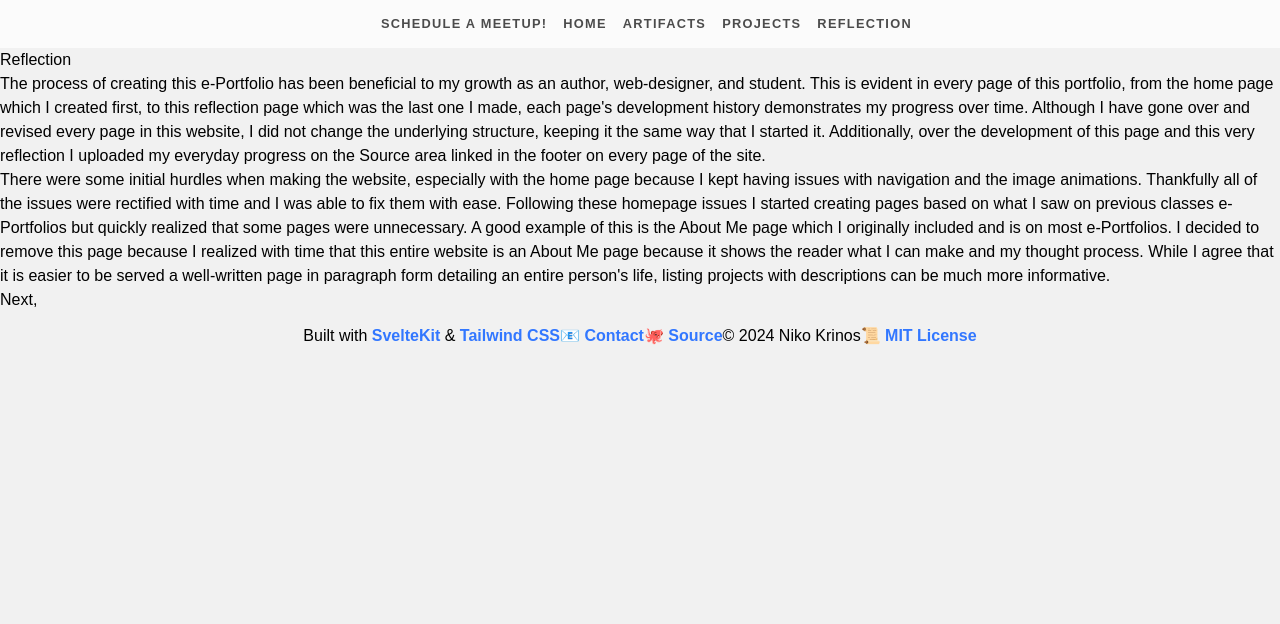
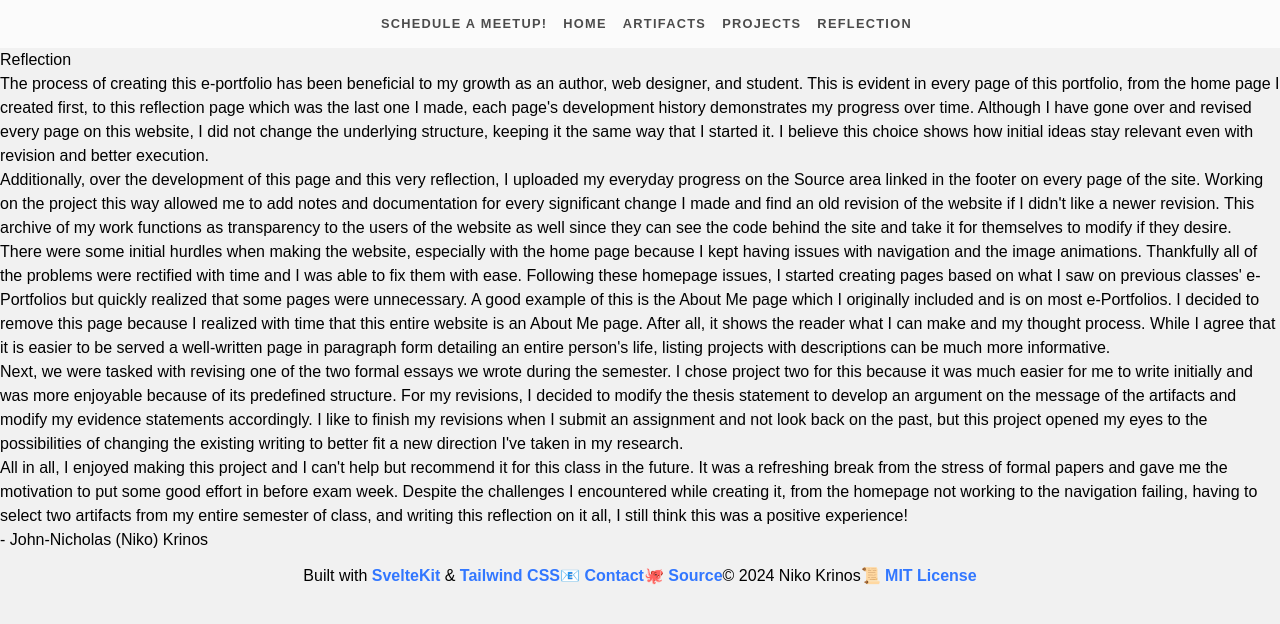
Before and after one commit to Plackett/dmalsan, a SvelteKit app: page /reflection in a window 1280 px wide. Shown: the top 624 px of the page. Built offline with nearby package versions, Linux system fonts and the light colour scheme; some icons are missing.

Commit message:
final commit

```diff
--- a/src/routes/reflection/+page.svelte
+++ b/src/routes/reflection/+page.svelte
@@ -7,23 +7,42 @@
 
         <!-- Reflection Content -->
         <p class="text-lg leading-8 text-gray-700 dark:text-gray-300 font-serif">
-			The process of creating this e-Portfolio has been beneficial to my growth as an author, web-designer, and student.
-			This is evident in every page of this portfolio, from the home page which I created first, to this reflection page which was the last one I made, each page's development history demonstrates my progress over time.
-			Although I have gone over and revised every page in this website, I did not change the underlying structure, keeping it the same way that I started it.
-			Additionally, over the development of this page and this very reflection I uploaded my everyday progress on the Source area linked in the footer on every page of the site.
+			The process of creating this e-portfolio has been beneficial to my growth as an author, web designer, and student.
+			This is evident in every page of this portfolio, from the home page I created first, to this reflection page which was the last one I made, each page's development history demonstrates my progress over time.
+			Although I have gone over and revised every page on this website, I did not change the underlying structure, keeping it the same way that I started it.
+			I believe this choice shows how initial ideas stay relevant even with revision and better execution.
+		</p>
+
+		<p class="mt-4 text-lg leading-8 text-gray-700 dark:text-gray-300 font-serif">
+			Additionally, over the development of this page and this very reflection, I uploaded my everyday progress on the Source area linked in the footer on every page of the site.
+			Working on the project this way allowed me to add notes and documentation for every significant change I made and find an old revision of the website if I didn't like a newer revision.
+			This archive of my work functions as transparency to the users of the website as well since they can see the code behind the site and take it for themselves to modify if they desire.
 		</p>
 
         <p class="mt-4 text-lg leading-8 text-gray-700 dark:text-gray-300 font-serif">
             There were some initial hurdles when making the website, especially with the home page because I kept having issues with navigation and the image animations.
-			Thankfully all of the issues were rectified with time and I was able to fix them with ease.
-			Following these homepage issues I started creating pages based on what I saw on previous classes e-Portfolios but quickly realized that some pages were unnecessary.
+			Thankfully all of the problems were rectified with time and I was able to fix them with ease.
+			Following these homepage issues, I started creating pages based on what I saw on previous classes' e-Portfolios but quickly realized that some pages were unnecessary.
 			A good example of this is the About Me page which I originally included and is on most e-Portfolios.
-            I decided to remove this page because I realized with time that this entire website is an About Me page because it shows the reader what I can make and my thought process.
+			I decided to remove this page because I realized with time that this entire website is an About Me page.
+			After all, it shows the reader what I can make and my thought process.
 			While I agree that it is easier to be served a well-written page in paragraph form detailing an entire person's life, listing projects with descriptions can be much more informative.
         </p>
 
 		<p class="mt-4 text-lg leading-8 text-gray-700 dark:text-gray-300 font-serif">
-            Next,
+            Next, we were tasked with revising one of the two formal essays we wrote during the semester.
+			I chose project two for this because it was much easier for me to write initially and was more enjoyable because of its predefined structure.
+			For my revisions, I decided to modify the thesis statement to develop an argument on the message of the artifacts and modify my evidence statements accordingly.
+			I like to finish my revisions when I submit an assignment and not look back on the past, but this project opened my eyes to the possibilities of changing the existing writing to better fit a new direction I've taken in my research.
+        </p>
+
+        <p class="mt-4 text-lg leading-8 text-gray-700 dark:text-gray-300 font-serif">
+            All in all, I enjoyed making this project and I can't help but recommend it for this class in the future.
+			It was a refreshing break from the stress of formal papers and gave me the motivation to put some good effort in before exam week.
+			Despite the challenges I encountered while creating it, from the homepage not working to the navigation failing, having to select two artifacts from my entire semester of class, and writing this reflection on it all, I still think this was a positive experience!
+        </p>
+		<p class="mt-4 text-lg text-right leading-8 text-gray-700 dark:text-gray-300 font-serif">
+			- John-Nicholas (Niko) Krinos
 		</p>
     </div>
 </section>
```
Lines whose indentation alone changed are shown as unchanged.
